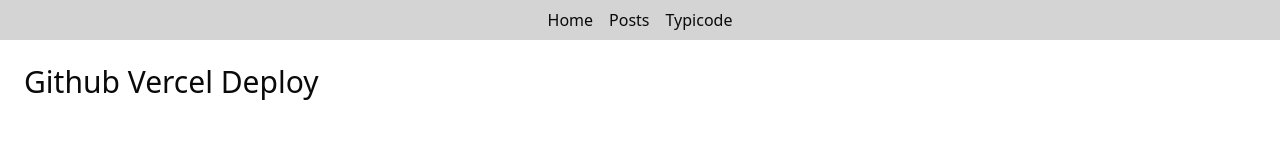
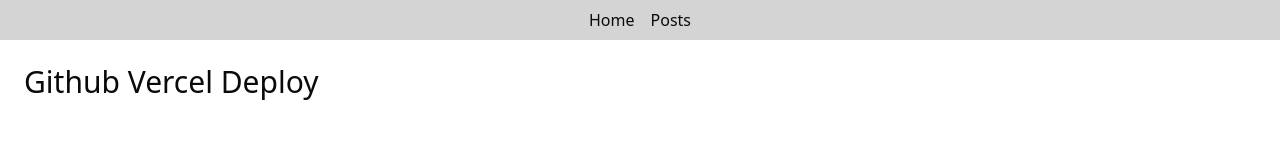
Before and after one commit to giltest99/git-vercel-deploy, a Next.js app: page / in a window 1280 px wide. Shown: the top 160 px of the page. Built offline with nearby package versions, Linux system fonts and the light colour scheme.

Commit message:
Fix : Navigation & format h1 Post Detail

```diff
--- a/src/app/posts/[id]/page.tsx
+++ b/src/app/posts/[id]/page.tsx
@@ -31,7 +31,7 @@
 
   return (
     <>
-      <h1>Post detail</h1>
+      <h1 className="text-3xl my-6">Post detail</h1>
       <Link href="/posts" className="text-blue-500">
         Back to posts
       </Link>
--- a/src/components/Navigation.tsx
+++ b/src/components/Navigation.tsx
@@ -5,7 +5,6 @@
   const links = [
     { name: "Home", path: "/" },
     { name: "Posts", path: "/posts" },
-    { name: "Typicode", path: "/typicode" },
   ];
 
   return (
```
